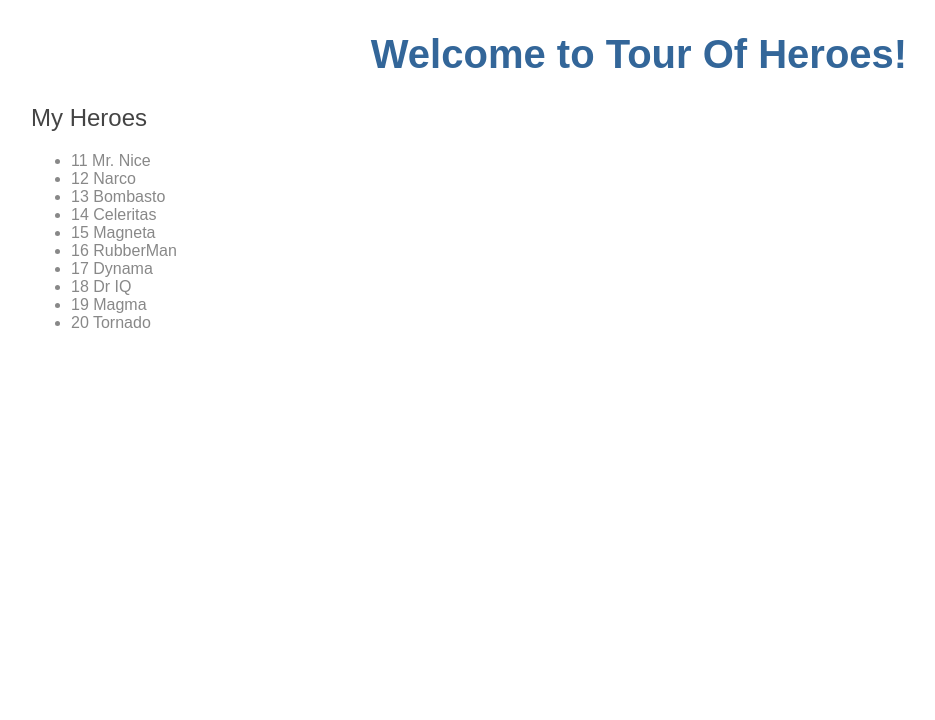
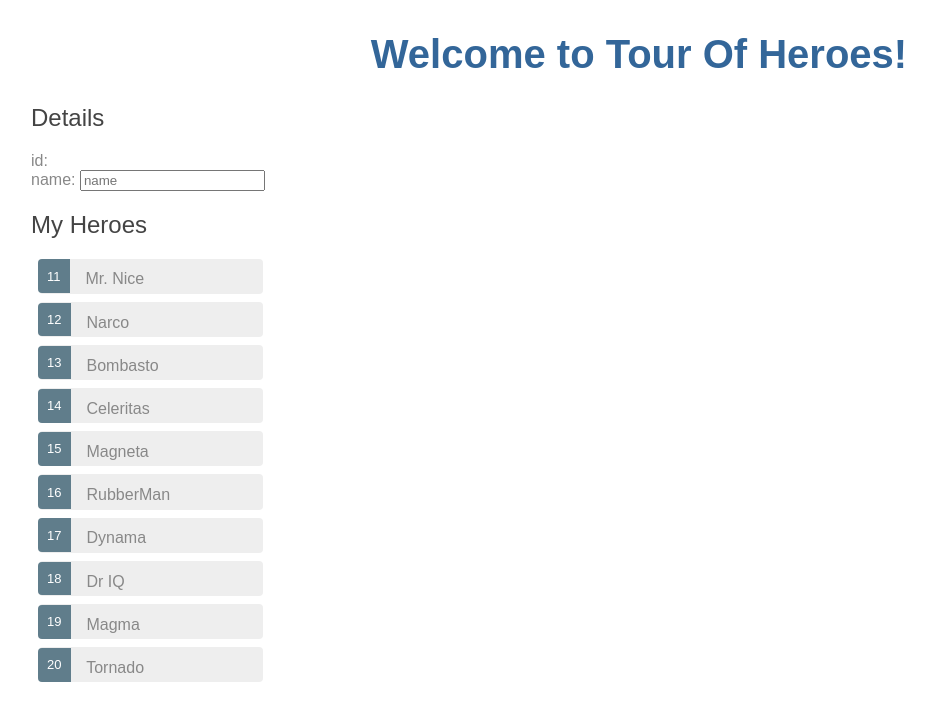
Before and after one commit to MaximilianoRom7/angular-tour-of-heroes, an Angular app: page / in a window 1280 px wide. Shown: the top 720 px of the page, without its empty margins (1-936 px from the left). Built offline with nearby package versions, Linux system fonts and the light colour scheme.

Commit message:
show the hero details when they are clicked

```diff
--- a/src/app/heroes/heroes.component.css
+++ b/src/app/heroes/heroes.component.css
@@ -0,0 +1,48 @@
+/* HeroesComponent's private CSS styles */
+.selected {
+    background-color: #CFD8DC !important;
+    color: white;
+}
+.heroes {
+    margin: 0 0 2em 0;
+    list-style-type: none;
+    padding: 0;
+    width: 15em;
+}
+.heroes li {
+    cursor: pointer;
+    position: relative;
+    left: 0;
+    background-color: #EEE;
+    margin: .5em;
+    padding: .3em 0;
+    height: 1.6em;
+    border-radius: 4px;
+}
+.heroes li.selected:hover {
+    background-color: #BBD8DC !important;
+    color: white;
+}
+.heroes li:hover {
+    color: #607D8B;
+    background-color: #DDD;
+    left: .1em;
+}
+.heroes .text {
+    position: relative;
+    top: -3px;
+}
+.heroes .badge {
+    display: inline-block;
+    font-size: small;
+    color: white;
+    padding: 0.8em 0.7em 0 0.7em;
+    background-color: #607D8B;
+    line-height: 1em;
+    position: relative;
+    left: -1px;
+    top: -4px;
+    height: 1.8em;
+    margin-right: .8em;
+    border-radius: 4px 0 0 4px;
+}
--- a/src/app/heroes/heroes.component.html
+++ b/src/app/heroes/heroes.component.html
@@ -1,6 +1,15 @@
+<h2>{{ selectedHero.name | uppercase }} Details</h2>
+<div><span>id: </span>{{selectedHero.id}}</div>
+<div>
+    <label>name:
+       <input [(ngModel)]="selectedHero.name" placeholder="name">
+    </label>
+</div>
 <h2>My Heroes</h2>
 <ul class="heroes">
-    <li *ngFor="let hero of heroes" (click)="onSelect(hero)">
+    <li *ngFor="let hero of heroes"
+        [class.selected]="hero === selectedHero"
+        (click)="onSelect(hero)">
         <span class="badge">{{hero.id}}</span> {{hero.name}}
     </li>
 </ul>
--- a/src/app/heroes/heroes.component.ts
+++ b/src/app/heroes/heroes.component.ts
@@ -16,13 +16,19 @@
     /* a mock object */
     heroes: Hero[] = HEROES;
 
+    /* assign an empty Hero object */
+    selectedHero: Hero = new Hero();
+
     /*
       trigger: when the the hero is selected
      */
     onSelect(hero: Hero): void {
         if(this.heroes.indexOf(hero) > -1) {
+            if(hero !== this.selectedHero) {
+                console.log(`Hero ${hero.id} changed`);
+                this.selectedHero = hero;
+            }
             console.log(`Hero ${hero.id} selected`);
-            this.selectedHero = hero;
         }
         else
             console.log(`Hero ${hero && hero.id} selected does not exist`);
```
